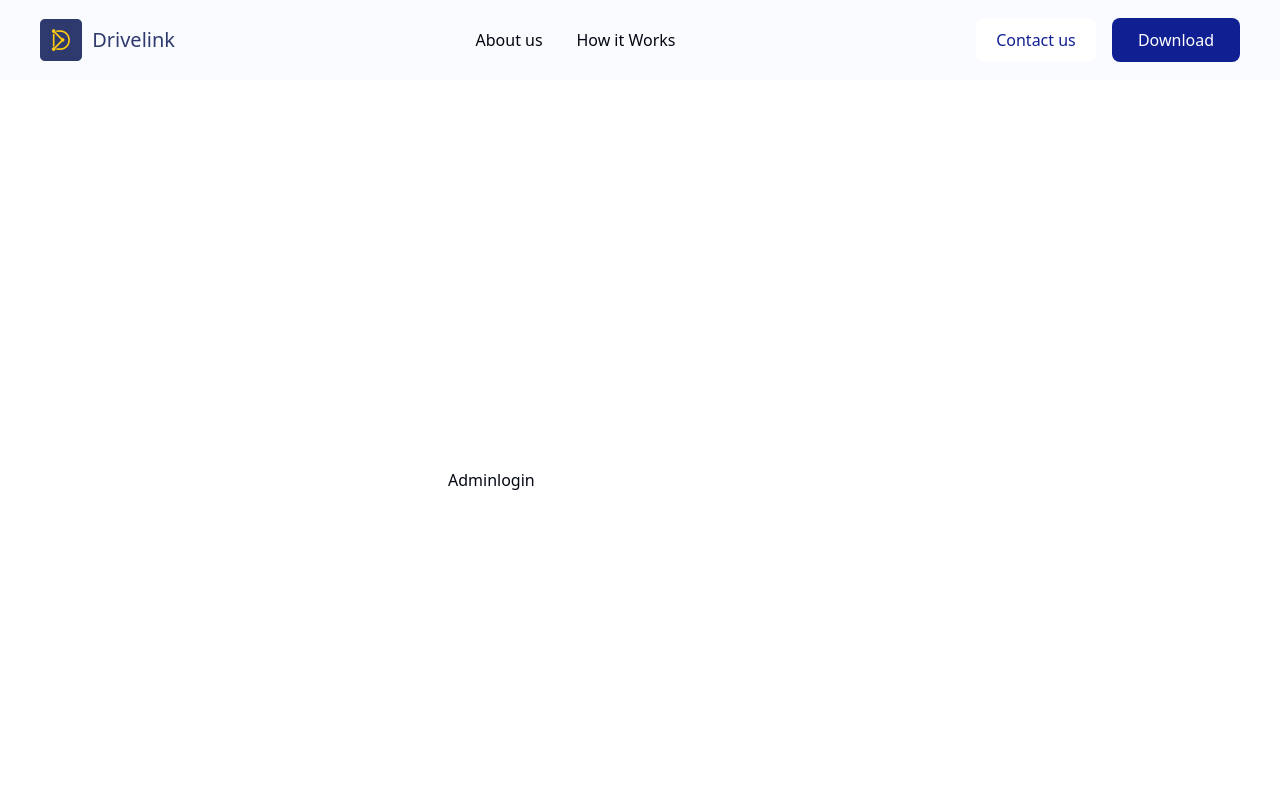
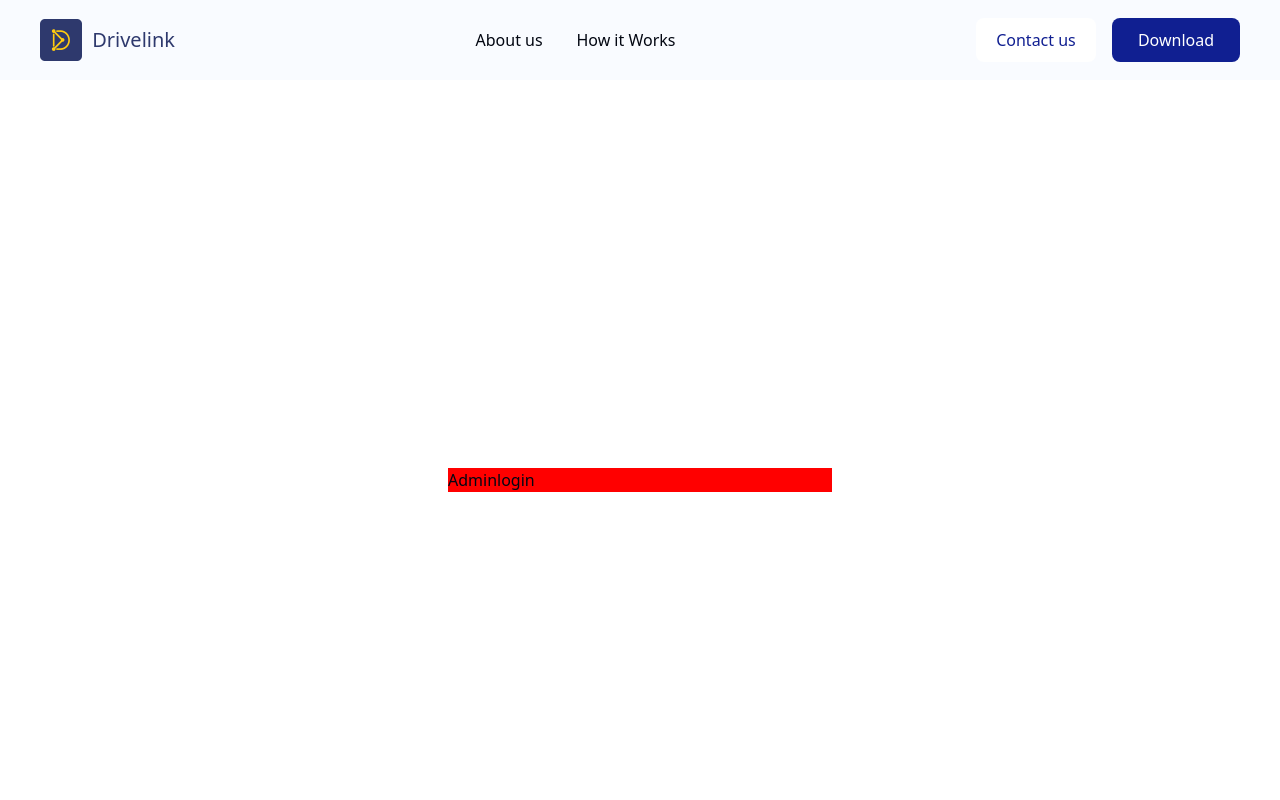
Before and after one commit to Drive-Link/drivelink_new_website, a Next.js app: page /admin in a window 1280 px wide. Shown: the top 800 px of the page. Built offline with nearby package versions, Linux system fonts and the light colour scheme.

Commit message:
okay tailwind back

```diff
--- a/src/app/globals.css
+++ b/src/app/globals.css
@@ -1,4 +1,6 @@
-
+@tailwind base;
+@tailwind components;
+@tailwind utilities;
 @import "tailwindcss";
 @import "tw-animate-css";
 
--- a/src/components/login/admin-login.tsx
+++ b/src/components/login/admin-login.tsx
@@ -2,7 +2,7 @@ import React from 'react'
 
 const Adminlogin = () => {
   return (
-    <div>Adminlogin</div>
+    <div className= ' bg-[red] te ' >Adminlogin</div>
   )
 }
 
```
